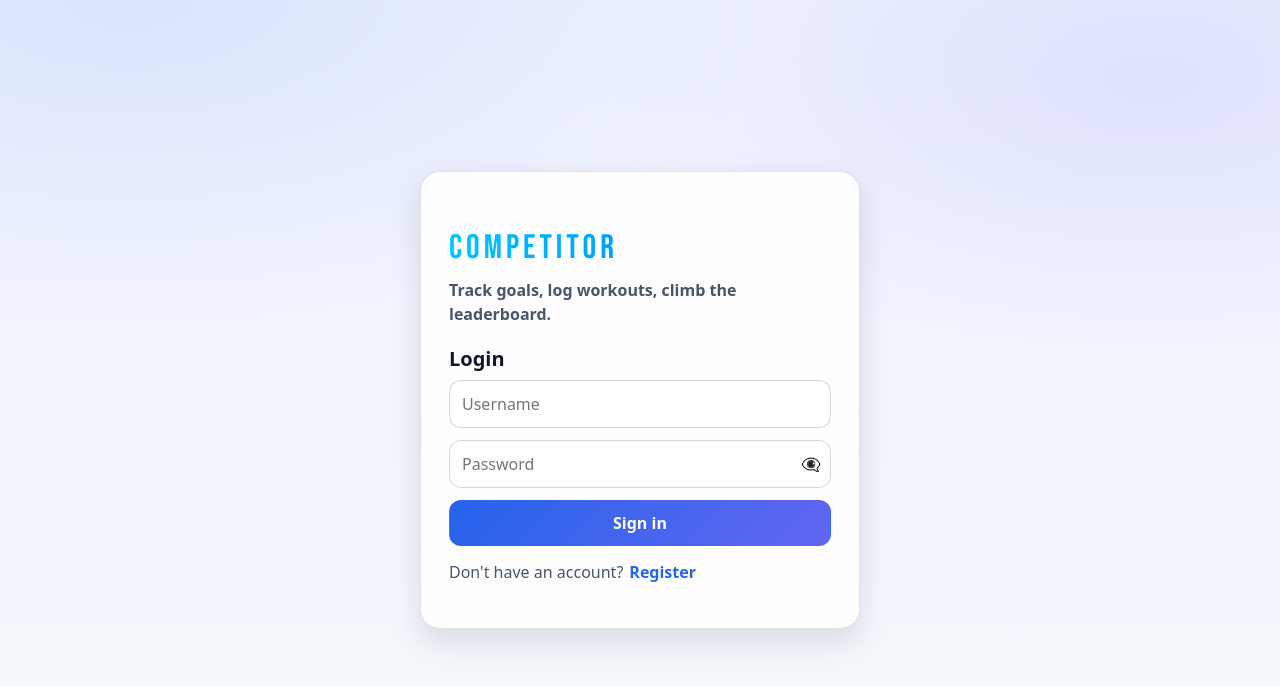
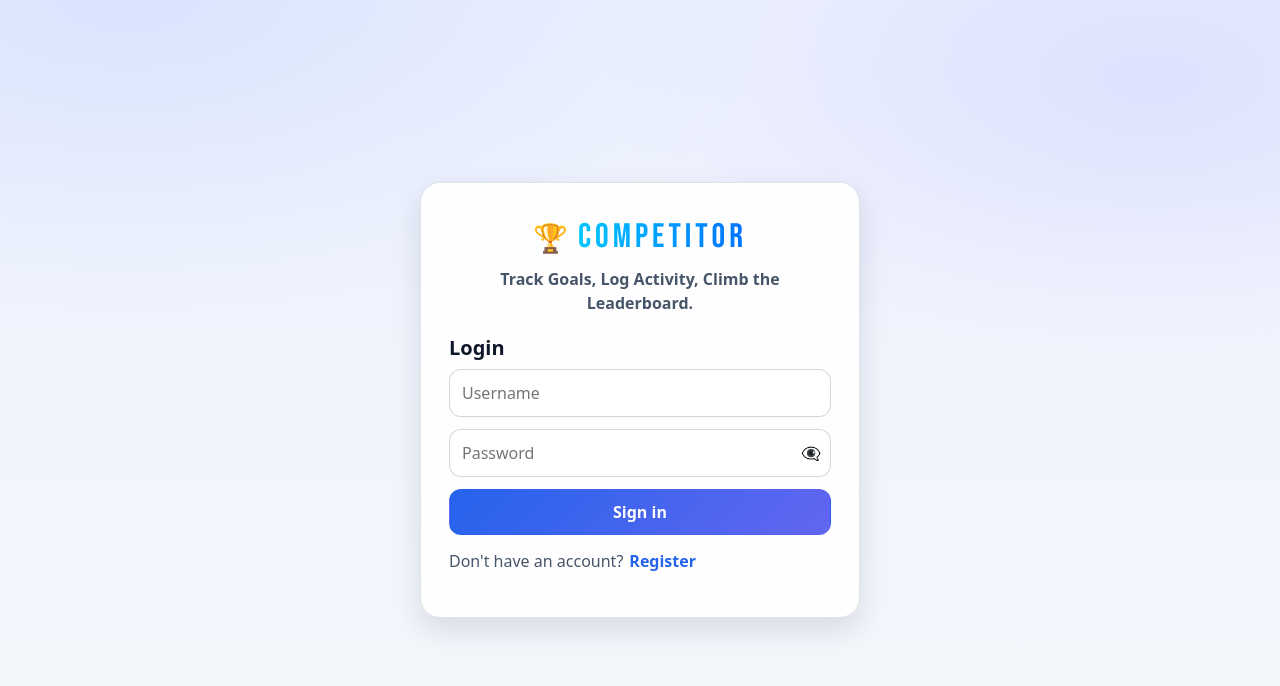
Before and after one commit to lermanomer/GymCompetitionApp, a React (Vite) app in the folder frontend/: page / in a window 1280 px wide. Shown: the top 686 px of the page. Built offline with nearby package versions, Linux system fonts and the light colour scheme; no server answers.

Commit message:
UI update
Login updated

```diff
--- a/frontend/src/components/login.jsx
+++ b/frontend/src/components/login.jsx
@@ -75,11 +75,16 @@ function Login({ onLoginSuccess }) {
   return (
     <div className="authPage">
       <div className="authCard">
+
+        <div style={{ display: "flex", alignItems: "center", justifyContent: "center", marginBottom: "5px" }}>
+
+          <span style={{ fontSize: "28px", marginRight: "10px" }}>🏆</span>
+
           <h1 style={{
             fontFamily: "Bebas Neue, sans-serif",
             fontSize: "34px",
             letterSpacing: "4px",
-          marginBottom: "5px",
+            margin: 0,
             background: "linear-gradient(to right, #00c6ff, #0072ff)",
             WebkitBackgroundClip: "text",
             WebkitTextFillColor: "transparent"
@@ -87,7 +92,11 @@ function Login({ onLoginSuccess }) {
             COMPETITOR
           </h1>
 
-        <p className="authSubtitle">Track goals, log workouts, climb the leaderboard.</p>
+        </div>
+
+        <p className="authSubtitle" style={{ textAlign: "center" }}>
+          Track Goals, Log Activity, Climb the Leaderboard.
+        </p>
 
         {showRegister ? (
           <>
```
Lines whose indentation alone changed are shown as unchanged.
